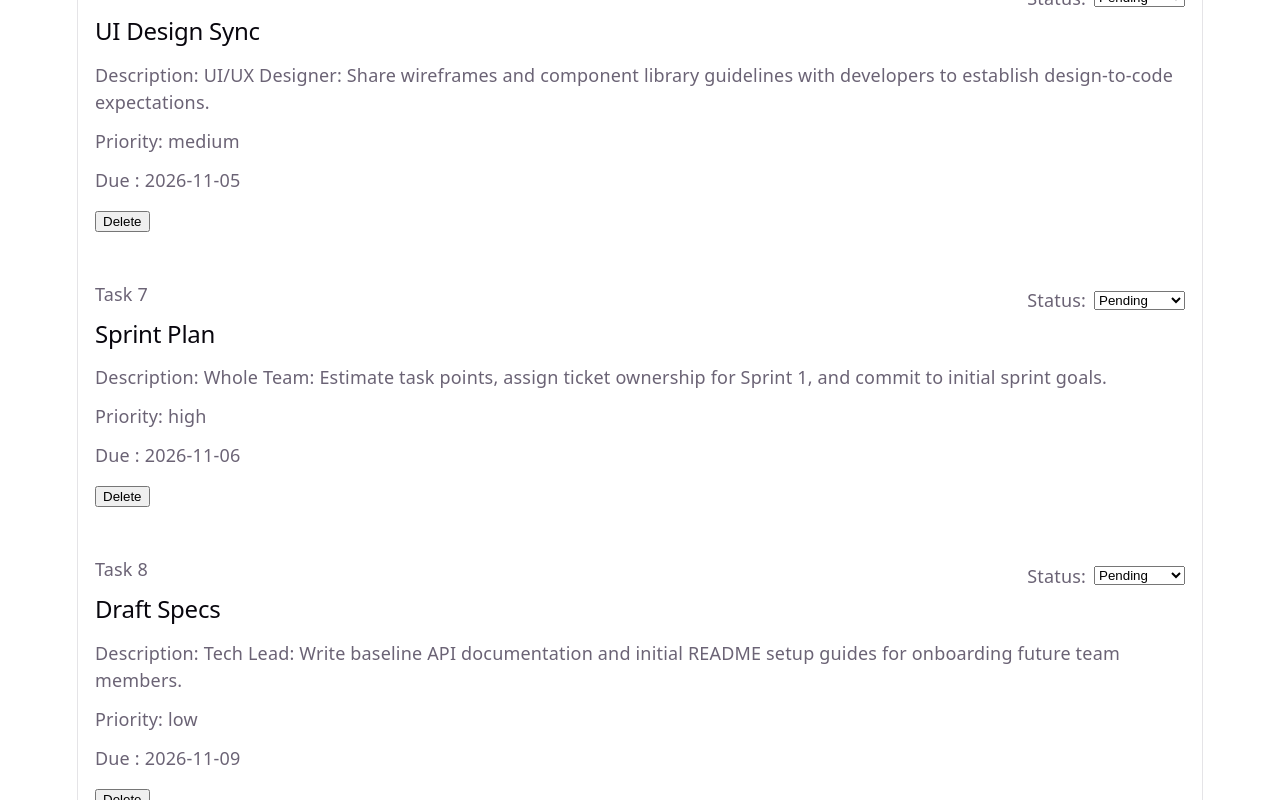
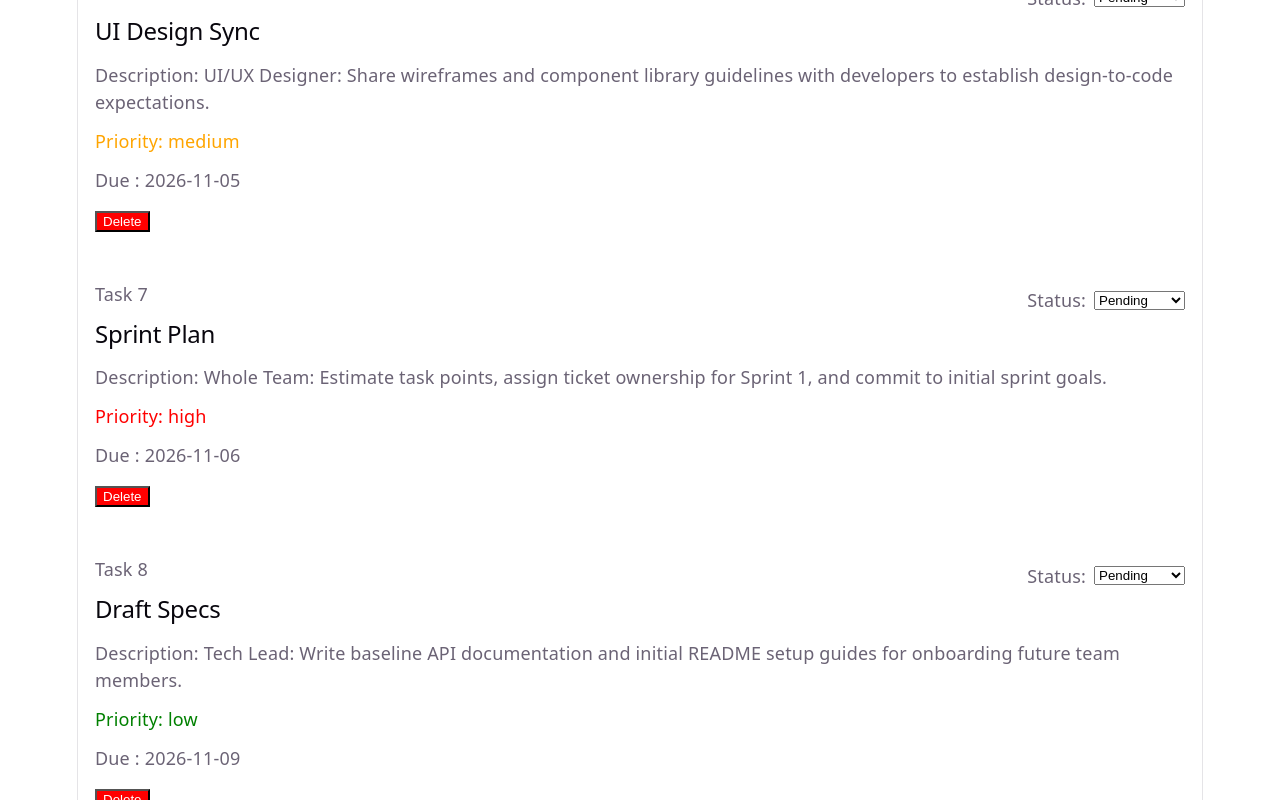
Before and after one commit to divzmadhu/lab-9-3, a React (Vite) app: page / in a window 1280 px wide. Shown: the part 1660-2460 px from the top of the page. Built offline with nearby package versions, Linux system fonts and the light colour scheme.

Commit message:
Add conditional priority and delete button styling

```diff
--- a/src/App.css
+++ b/src/App.css
@@ -64,3 +64,19 @@ gap: 16px;
     align-items: center;
     gap: 8px;
 }
+
+/* Apply different text colors based on task priority. */
+
+.priority-low {
+    color: green;
+}
+
+.priority-medium {
+    color: orange;
+}
+
+.priority-high {
+    color: red;
+}
+
+/* Use red to distinguish the delete action. */ .delete-button { background-color: red; color: white; }
--- a/src/components/TaskItem/TaskItem.tsx
+++ b/src/components/TaskItem/TaskItem.tsx
@@ -6,7 +6,7 @@ export default function TaskItem(props: TaskItemProps) {
 
 
         // <h2>Task Item</h2>
-         <>
+        <>
 
             <div className="task-item">
 
@@ -37,11 +37,19 @@ export default function TaskItem(props: TaskItemProps) {
                 <h2>{props.task.title}</h2>
                 <p>Description: {props.task.description}</p>
                 <div className="task-details">
-                    <p>Priority: {props.task.priority}</p>
+
+                    {/* Apply a CSS class based on the task's priority. */}
+                    <p className={`priority-${props.task.priority}`}>
+                        Priority: {props.task.priority}
+                    </p>
+
+                    {/* <p>Priority: {props.task.priority}</p> */}
                     <p>Due : {props.task.dueDate}</p>
                 </div>
 
-                <button onClick={() => props.onDelete(props.task.id)}>
+                {/* Style the delete button to stand out. */}
+                <button className="delete-button"
+                    onClick={() => props.onDelete(props.task.id)}>
                     Delete
                 </button>
 
```
